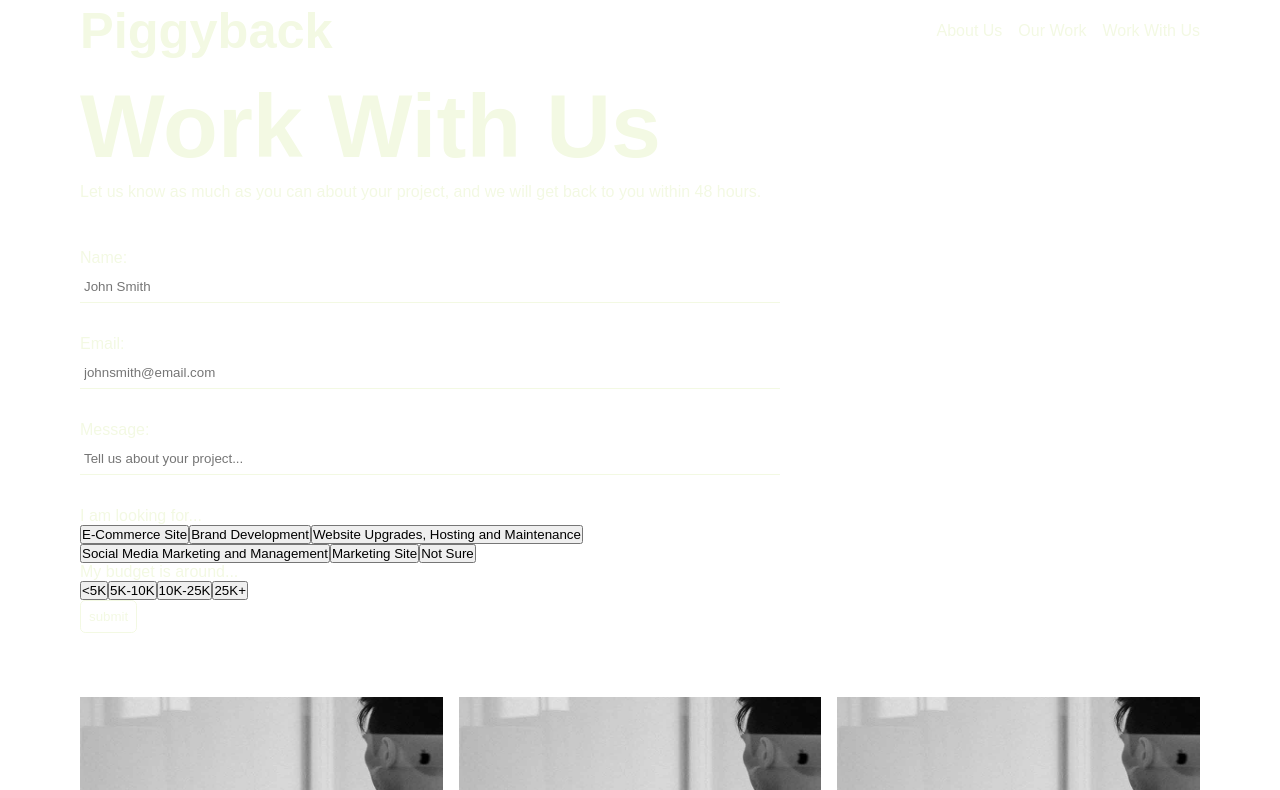
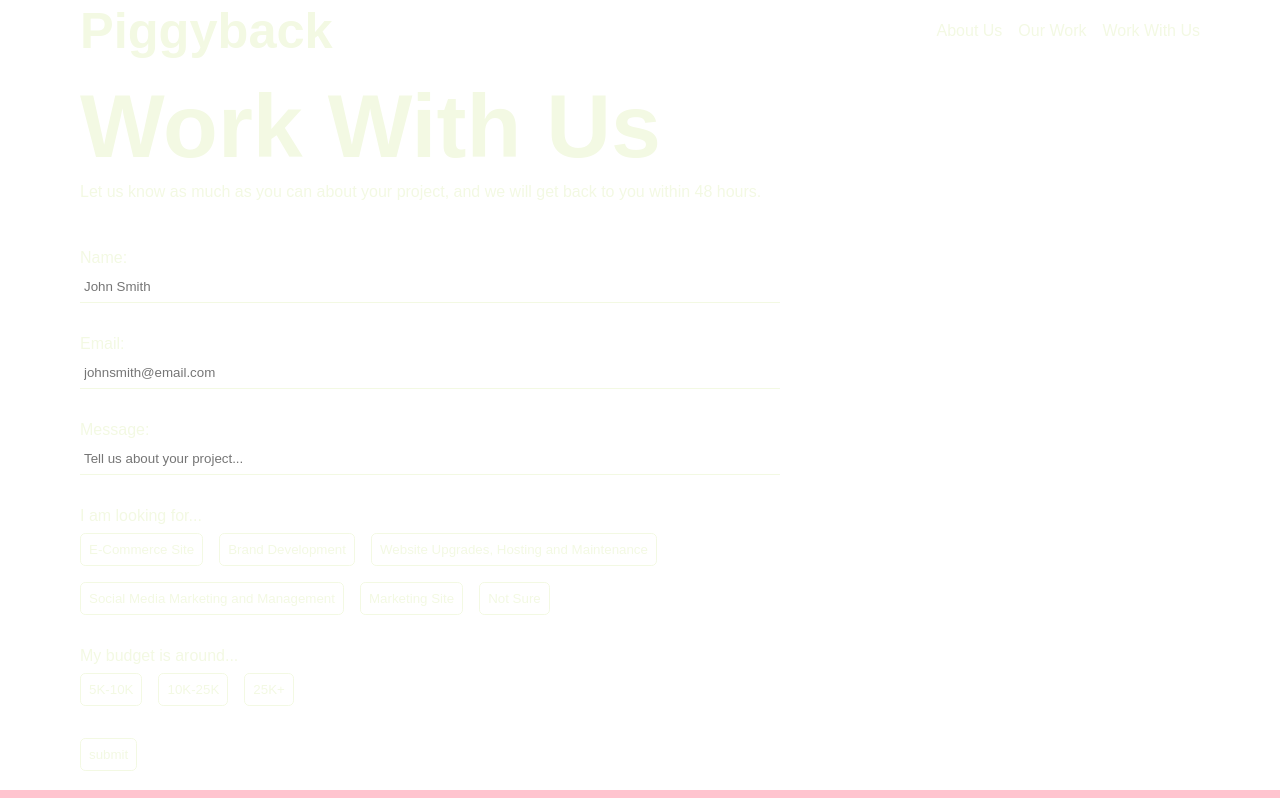
Before and after one commit to dustyfingers/piggypack-studios-marketing, a Next.js app: page /work-with-us in a window 1280 px wide. Shown: the top 798 px of the page. Built offline with nearby package versions, Linux system fonts and the light colour scheme; a web font is replaced by a local one.

Commit message:
work on contact form

```diff
--- a/app/blocks/ContactForm/ContactForm.tsx
+++ b/app/blocks/ContactForm/ContactForm.tsx
@@ -76,26 +76,40 @@ const ContactForm = () => {
               onClick={() =>
                 setInterestItems([...interestItems, "E-Commerce Site"])
               }
+              className={style.gridButton}
             />
-            <input type="button" value="Brand Development" />
+            <input
+              type="button"
+              value="Brand Development"
+              className={style.gridButton}
+            />
             <input
               type="button"
               value="Website Upgrades, Hosting and Maintenance"
+              className={style.gridButton}
             />
             <input
               type="button"
               value="Social Media Marketing and Management"
+              className={style.gridButton}
             />
-            <input type="button" value="Marketing Site" />
-            <input type="button" value="Not Sure" />
+            <input
+              type="button"
+              value="Marketing Site"
+              className={style.gridButton}
+            />
+            <input
+              type="button"
+              value="Not Sure"
+              className={style.gridButton}
+            />
           </div>
           {/* estimated budget */}
           <label className={style.gridLabel}>My budget is around...</label>
           <div className={style.budgetGrid}>
-            <input type="button" value="<5K" />
-            <input type="button" value="5K-10K" />
-            <input type="button" value="10K-25K" />
-            <input type="button" value="25K+" />
+            <input type="button" value="5K-10K" className={style.gridButton} />
+            <input type="button" value="10K-25K" className={style.gridButton} />
+            <input type="button" value="25K+" className={style.gridButton} />
           </div>
           <input type="submit" value="submit" className={style.submitButton} />
         </form>
--- a/app/blocks/ContactForm/component.module.css
+++ b/app/blocks/ContactForm/component.module.css
@@ -29,6 +29,27 @@
       }
     }
 
+    .gridLabel {
+      margin-bottom: 0.5rem;
+    }
+    .interestGrid,
+    .budgetGrid {
+      display: flex;
+      flex-wrap: wrap;
+
+      gap: 1rem;
+      margin-bottom: 2rem;
+
+      .gridButton {
+        padding: 0.5rem 0.5rem;
+        border-radius: 0.33rem;
+        font-family: var(--font-body);
+        color: var(--cream);
+        background: transparent;
+        border: 1px solid var(--cream);
+      }
+    }
+
     .submitButton {
       padding: 0.5rem 0.25rem;
       border-radius: 0.33rem;
```
